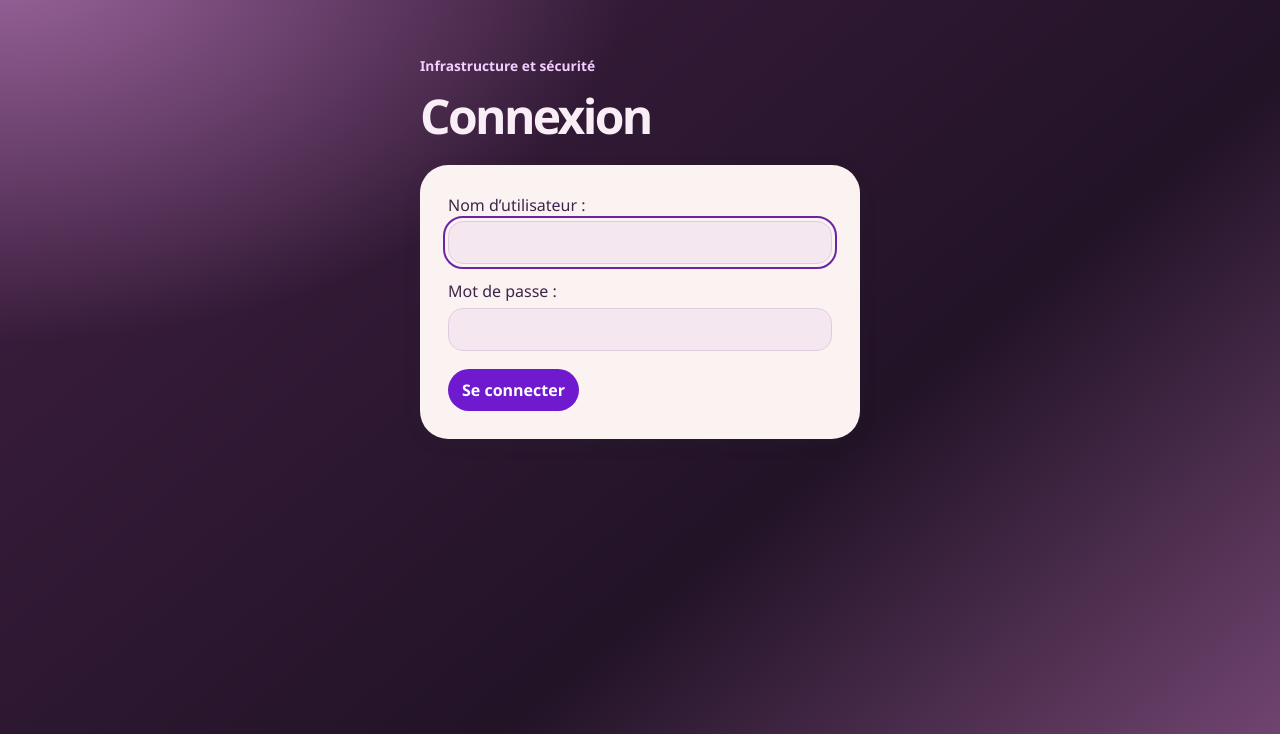
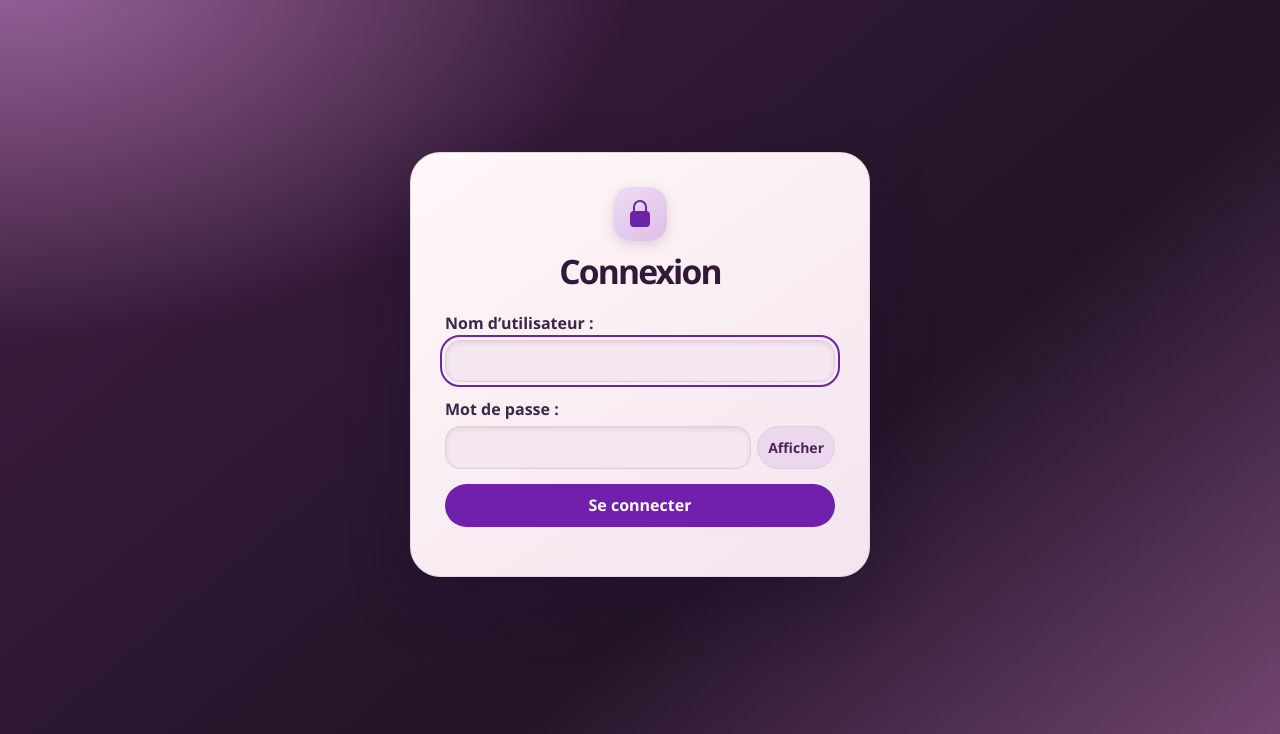
Before and after one commit to KyoshiroFR/logit.old, a Django app: page /connexion/ in a window 1280 px wide. Shown: the part 66-800 px from the top of the page. Run offline with Django 5.2, Linux system fonts and the light colour scheme.

Commit message:
Moderniser les écrans de connexion

```diff
--- a/registre/static/clair-obscur.css
+++ b/registre/static/clair-obscur.css
@@ -17,6 +17,48 @@ body:not(:has(.clair)) main > .narrow > a, body:not(:has(.clair)) .eyebrow { col
 .narrow .form label { color: #3d2649; }
 .narrow .form .primary { background: #701ad0; }
 .totp-qr { display: block; max-width: 100%; height: auto; margin: 0 auto 14px; border-radius: 12px; }
+body:has(.auth-stage) main { padding-block: 0; }
+.auth-stage {
+  display: grid;
+  place-items: center;
+  min-height: calc(100svh - 72px);
+  padding-block: 28px;
+}
+.auth-card {
+  width: min(100%, 460px);
+  padding: clamp(18px, 5vw, 34px);
+  color: #321839;
+  background: linear-gradient(145deg, #fff8f7, #f3e4ef);
+  border: 1px solid #e9d3e7;
+  border-radius: 30px;
+  box-shadow: 0 24px 55px #1d102d65;
+}
+.auth-card h1 { margin: 12px 0 20px; text-align: center; font-size: clamp(1.55rem, 5vw, 2.1rem); }
+.auth-lock {
+  position: relative; display: block; margin-inline: auto;
+  width: 54px; height: 54px; border-radius: 18px;
+  background: linear-gradient(145deg, #edddf3, #ddbee7);
+  box-shadow: 0 4px 12px #61296c2b;
+}
+.auth-lock::before {
+  content: ""; position: absolute; inset: 13px 20px auto; height: 14px;
+  border: 2px solid #6c24a6; border-radius: 9px 9px 0 0;
+}
+.auth-lock::after {
+  content: ""; position: absolute; inset: 24px 17px auto; height: 16px;
+  border-radius: 4px; background: #6c24a6;
+}
+.auth-card label { color: #3d2649; font-weight: 600; }
+.auth-card .helptext { overflow-wrap: anywhere; }
+.auth-card input { background: #f4e7ef; box-shadow: inset 0 2px 5px #5b2b631c; }
+.auth-card input::-ms-reveal { display: none; }
+.password-control { display: flex; align-items: stretch; gap: 6px; }
+.password-control input { flex: 1; min-width: 0; }
+.password-control button { flex: none; padding-inline: 10px; font-size: .875rem; background: #ebd7ee; color: #4d235d; }
+.password-control button:hover { background: #e3c7e9; }
+.auth-actions { display: grid; gap: 10px; text-align: center; }
+.auth-actions .primary { background: #7020ab; color: white; }
+.auth-actions .primary:hover { background: #581782; }
 .intervention-form { max-width: 1680px; }
 .intervention-form .form-back {
   display: inline-flex;
--- /dev/null
+++ b/registre/static/password-visibility.js
@@ -0,0 +1,19 @@
+for (const field of document.querySelectorAll(".auth-card input[type='password']")) {
+    const group = document.createElement("div");
+    group.className = "password-control";
+    field.before(group);
+    const button = document.createElement("button");
+    button.type = "button";
+    button.setAttribute("aria-controls", field.id);
+    group.append(field, button);
+    const label = field.labels[0]?.textContent.trim().replace(/\s*:\s*$/, "") || "Mot de passe";
+    function setVisible(visible) {
+        field.type = visible ? "text" : "password";
+        const action = visible ? "Masquer" : "Afficher";
+        button.textContent = action;
+        button.setAttribute("aria-label", action + " — " + label);
+    }
+    button.addEventListener("click", () => setVisible(field.type === "password"));
+    field.form.addEventListener("submit", () => setVisible(false));
+    setVisible(false);
+}
--- /dev/null
+++ b/registre/templates/auth_card.html
@@ -0,0 +1,12 @@
+{% extends "base.html" %}
+{% load static %}
+{% block content %}
+<div class="auth-stage">
+  <section class="auth-card" aria-labelledby="auth-title">
+    <span class="auth-lock" aria-hidden="true"></span>
+    <h1 id="auth-title">{% block auth_title %}{% endblock %}</h1>
+    {% block auth_content %}{% endblock %}
+  </section>
+</div>
+<script src="{% static 'password-visibility.js' %}" defer></script>
+{% endblock %}
--- a/registre/templates/login.html
+++ b/registre/templates/login.html
@@ -1,10 +1,9 @@
-{% extends "base.html" %}
+{% extends "auth_card.html" %}
 {% block title %}Connexion · LogIT{% endblock %}
-{% block content %}
-<div class="narrow login">
-<p class="eyebrow">Infrastructure et sécurité</p><h1>Connexion</h1>
-<form method="post" class="surface form">{% csrf_token %}{{ form.as_div }}
+{% block auth_title %}Connexion{% endblock %}
+{% block auth_content %}
+<form method="post" class="form">{% csrf_token %}{{ form.as_div }}
 <input type="hidden" name="next" value="{{ next }}">
-<div class="actions"><button class="primary">Se connecter</button></div>
-</form></div>
+<div class="auth-actions"><button class="primary">Se connecter</button></div>
+</form>
 {% endblock %}
```
Also changed, not shown: registre/templates/account_password.html (+5 -8 lines), registre/templates/account_security.html (+5 -7 lines).
